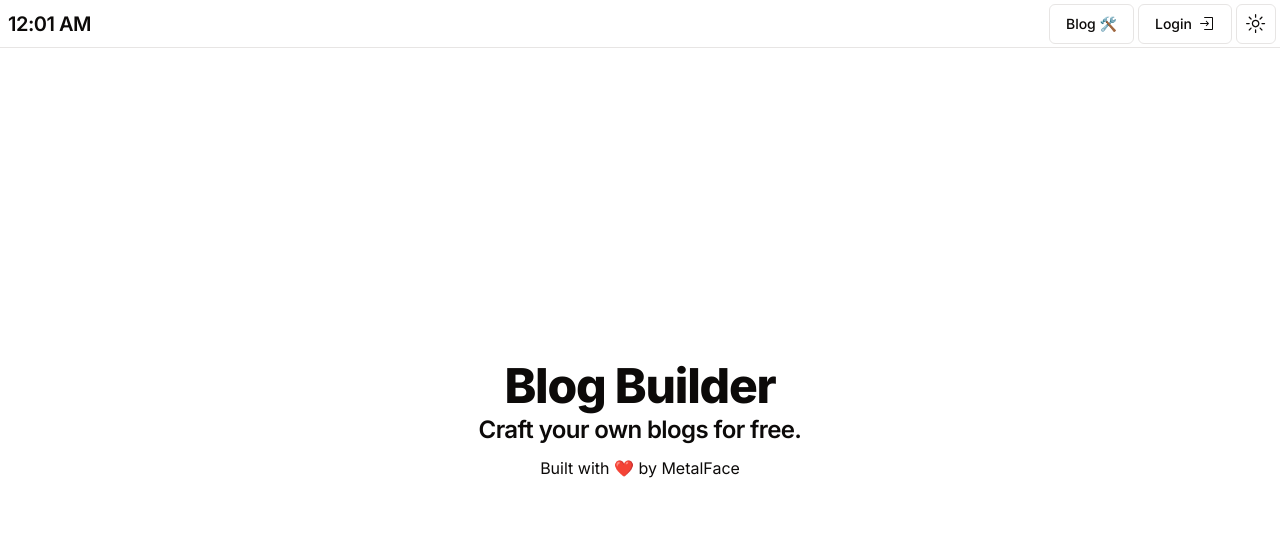
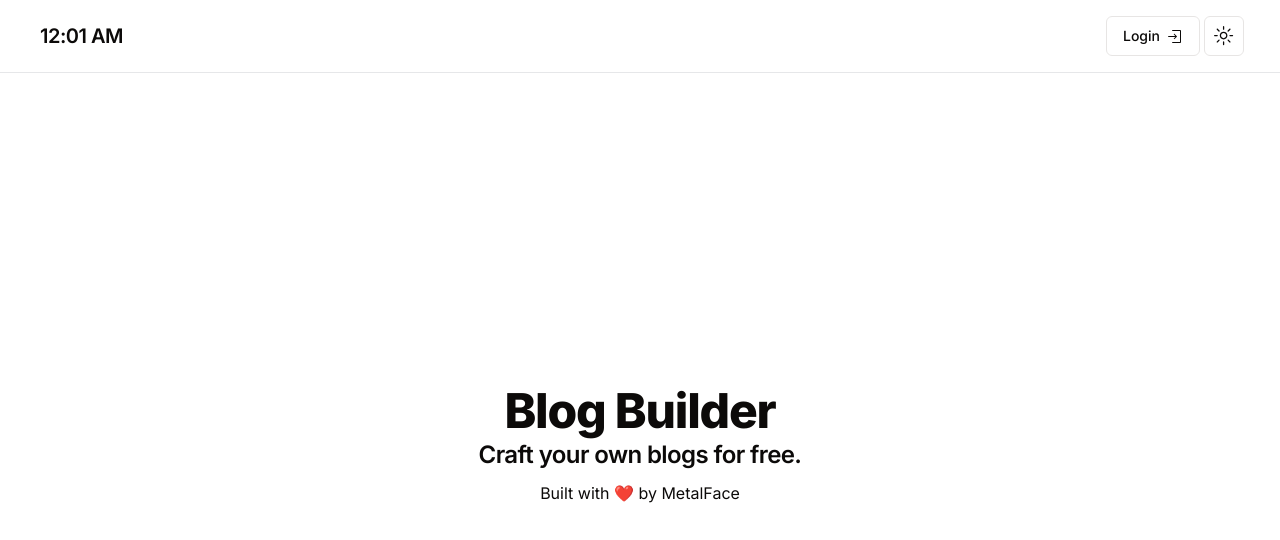
Before and after one commit to metal-face/blog-builder, a Next.js app: page / in a window 1280 px wide. Shown: the top 540 px of the page. Built offline with nearby package versions, Linux system fonts and the light colour scheme; no server answers.

Commit message:
tailwind app bar copied

```diff
--- a/components/app-bar/main-nav.tsx
+++ b/components/app-bar/main-nav.tsx
@@ -1,7 +1,7 @@
 import React, { useEffect, useState } from "react";
 import ConditionalButton from "@/components/conditional-button";
 import Link from "next/link";
-import { EnterIcon } from "@radix-ui/react-icons";
+import { EnterIcon, ExitIcon } from "@radix-ui/react-icons";
 import { ThemeToggle } from "@/components/app-bar/theme-toggle";
 import { getServerSession } from "next-auth";
 import { authOptions } from "@/app/api/auth/[...nextauth]/route";
@@ -12,11 +12,14 @@ export async function MainNav() {
     const session = await getServerSession(authOptions);
     console.log(session);
     return (
-        <div className="h-12 w-full flex justify-between border-b">
+        <div className=" sticky top-0 z-40 inset-x-0 backdrop-blur transition-colors duration-500 lg:border-b lg:border-slate-900/10 dark:border-slate-50[0.06] bg-white/95 supports-backdrop-blur:bg-white/60 dark:bg-transparent w-full no-flex border-b ">
+            <div className="py-4  border-slate-900/10 lg:px-8 lg:border-0 dark:border-slate-300/10 px-4">
+                <div className="relative flex justify-between items-center">
                     <div className="h-full flex justify-start align-middle">
                         <Clock />
                     </div>
                     <div className="h-full flex items-center">
+                        {session ? (
                             <Link href="/builder">
                                 <ConditionalButton
                                     classes="ml-1"
@@ -24,8 +27,13 @@ export async function MainNav() {
                                     path="/builder"
                                 />
                             </Link>
+                        ) : null}
                         <Link href="/">
-                    <ConditionalButton classes="ml-1" name="Home 🏠" path="/" />
+                            <ConditionalButton
+                                classes="ml-1"
+                                name="Home 🏠"
+                                path="/"
+                            />
                         </Link>
                         {!session ? (
                             <Link href="/login">
@@ -38,12 +46,22 @@ export async function MainNav() {
                                 </ConditionalButton>
                             </Link>
                         ) : (
-                    <Link href="/api/auth/signout?callbackUrl=/">Logout</Link>
+                            <Link href="/api/auth/signout?callbackUrl=/">
+                                <ConditionalButton
+                                    classes="ml-1 text-red-700 hover:text-red-500"
+                                    name="Logout"
+                                    path="/api/auth/signout?callbackUrl=/"
+                                >
+                                    <ExitIcon className="ml-2" />
+                                </ConditionalButton>
+                            </Link>
                         )}
                         <div className="flex align-middle mx-1">
                             <ThemeToggle />
                         </div>
                     </div>
                 </div>
+            </div>
+        </div>
     );
 }
```
Lines whose indentation alone changed are shown as unchanged.
